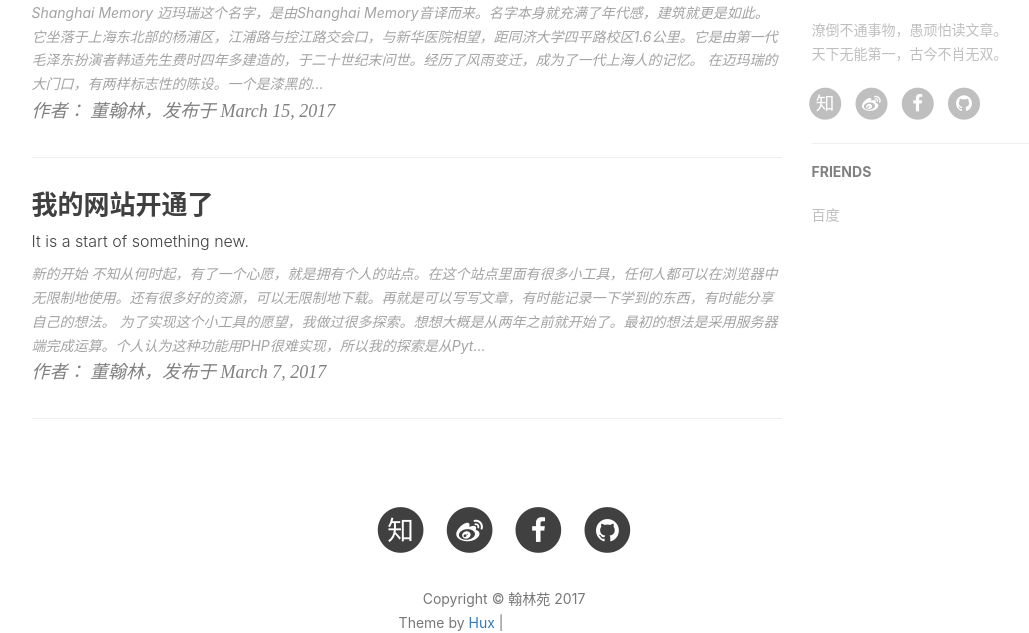
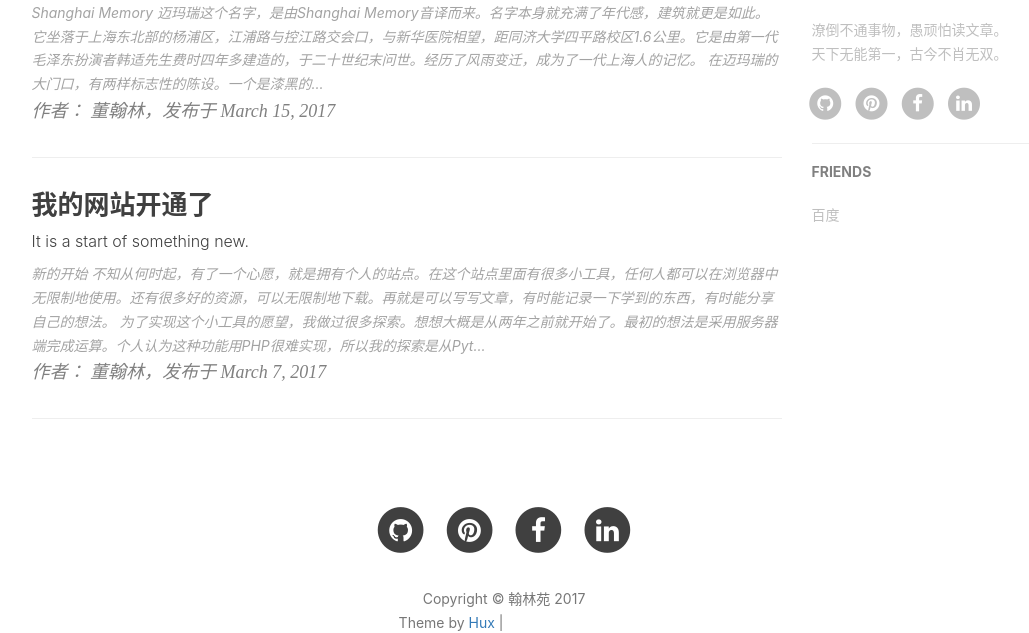
Before and after one commit to Hanlin-Dong/Hanlin-Dong.github.io, a Jekyll site: the page built from index.html, in a window 1280 px wide. Shown: the part 803-1436 px from the top of the page, without its empty margins (136-1165 px from the left). Built offline with Jekyll 4.4.1, drawn with Linux system fonts in a browser that asks for light colours; nearby versions of some CDN libraries; the list of posts is cut into pages by our own code; comment, search, counter and statistics services are not loaded; grey boxes are pictures that could not be loaded.

Commit message:
fix social network links

```diff
--- a/_config.yml
+++ b/_config.yml
@@ -12,12 +12,12 @@
 
 # SNS settings
 RSS: false
-weibo_username:     ShearTheMoment
-zhihu_username:     董木木
+pinterest_username: hanlindong
+#weibo_username:     ShearTheMoment
+#zhihu_username:     董木木
 github_username:    hanlin-dong
-#twitter_username:  huxpro
-facebook_username:  freemandong
-# linkedin_username:  firstname-lastname-idxxxx
+facebook_username:  "hanlin.dong.tj"
+linkedin_username:  hanlin-dong-9267ba4b
 
 
 
--- a/_includes/footer.html
+++ b/_includes/footer.html
@@ -48,22 +48,33 @@
                     {% endif %}
 
 
+
+                    {% if site.github_username %}
+                    <li>
+                        <a target="_blank" href="https://github.com/{{ site.github_username }}">
+                            <span class="fa-stack fa-lg">
+                                <i class="fa fa-circle fa-stack-2x"></i>
+                                <i class="fa fa-github fa-stack-1x fa-inverse"></i>
+                            </span>
+                        </a>
+                    </li>
+                    {% endif %}
+                    {% if site.pinterest_username %}
+                    <li>
+                        <a target="_blank" href="https://www.pinterest.com/{{ site.pinterest_username }}">
+                            <span class="fa-stack fa-lg">
+                                <i class="fa fa-circle fa-stack-2x"></i>
+                                <i class="fa fa-pinterest fa-stack-1x fa-inverse"></i>
+                            </span>
+                        </a>
+                    </li>
+                    {% endif %}
                     {% if site.facebook_username %}
                     <li>
                         <a target="_blank" href="https://www.facebook.com/{{ site.facebook_username }}">
                             <span class="fa-stack fa-lg">
                                 <i class="fa fa-circle fa-stack-2x"></i>
                                 <i class="fa fa-facebook fa-stack-1x fa-inverse"></i>
-                            </span>
-                        </a>
-                    </li>
-                    {% endif %}
-                    {% if site.github_username %}
-                    <li>
-                        <a target="_blank" href="https://github.com/{{ site.github_username }}">
-                            <span class="fa-stack fa-lg">
-                                <i class="fa fa-circle fa-stack-2x"></i>
-                                <i class="fa fa-github fa-stack-1x fa-inverse"></i>
                             </span>
                         </a>
                     </li>
@@ -78,6 +89,7 @@
                         </a>
                     </li>
                     {% endif %}
+
                 </ul>
                 <p class="copyright text-muted">
                     Copyright &copy; {{ site.title }} {{ site.time | date: '%Y' }}
--- a/_layouts/page.html
+++ b/_layouts/page.html
@@ -130,6 +130,7 @@
                                 </a>
                             </li>
                             {% endif %}
+
                             {% if site.zhihu_username %}
                             <li>
                                 <a target="_blank" href="https://www.zhihu.com/people/{{ site.zhihu_username }}">
@@ -150,22 +151,34 @@
                                 </a>
                             </li>
                             {% endif %}
+
+                            {% if site.github_username %}
+                            <li>
+                                <a target="_blank" href="https://github.com/{{ site.github_username }}">
+                                    <span class="fa-stack fa-lg">
+                                        <i class="fa fa-circle fa-stack-2x"></i>
+                                        <i class="fa fa-github fa-stack-1x fa-inverse"></i>
+                                    </span>
+                                </a>
+                            </li>
+                            {% endif %}
+                            {% if site.pinterest_username %}
+                            <li>
+                                <a href="https://www.pinterest.com/{{ site.pinterest_username }}">
+                                    <span class="fa-stack fa-lg">
+                                        <i class="fa fa-circle fa-stack-2x"></i>
+                                        <i class="fa fa-pinterest fa-stack-1x fa-inverse"></i>
+                                    </span>
+                                </a>
+                            </li>
+                            {% endif %}
+
                             {% if site.facebook_username %}
                             <li>
                                 <a target="_blank" href="https://www.facebook.com/{{ site.facebook_username }}">
                                     <span class="fa-stack fa-lg">
                                         <i class="fa fa-circle fa-stack-2x"></i>
                                         <i class="fa fa-facebook fa-stack-1x fa-inverse"></i>
-                                    </span>
-                                </a>
-                            </li>
-                            {% endif %}
-                            {% if site.github_username %}
-                            <li>
-                                <a target="_blank" href="https://github.com/{{ site.github_username }}">
-                                    <span class="fa-stack fa-lg">
-                                        <i class="fa fa-circle fa-stack-2x"></i>
-                                        <i class="fa fa-github fa-stack-1x fa-inverse"></i>
                                     </span>
                                 </a>
                             </li>
@@ -180,6 +193,7 @@
                                 </a>
                             </li>
                             {% endif %}
+
                         </ul>
                     </div>
                 </section>
```
